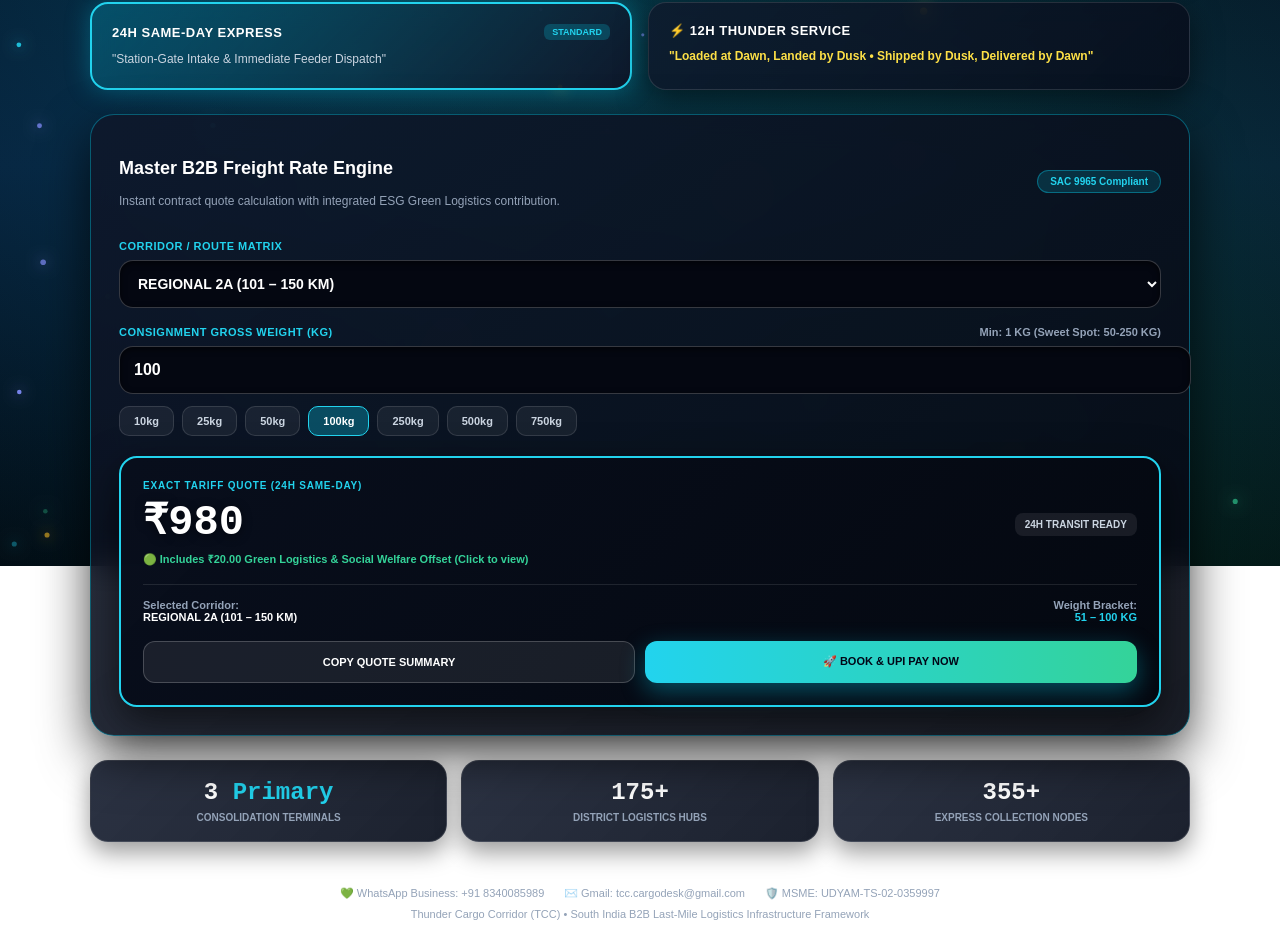
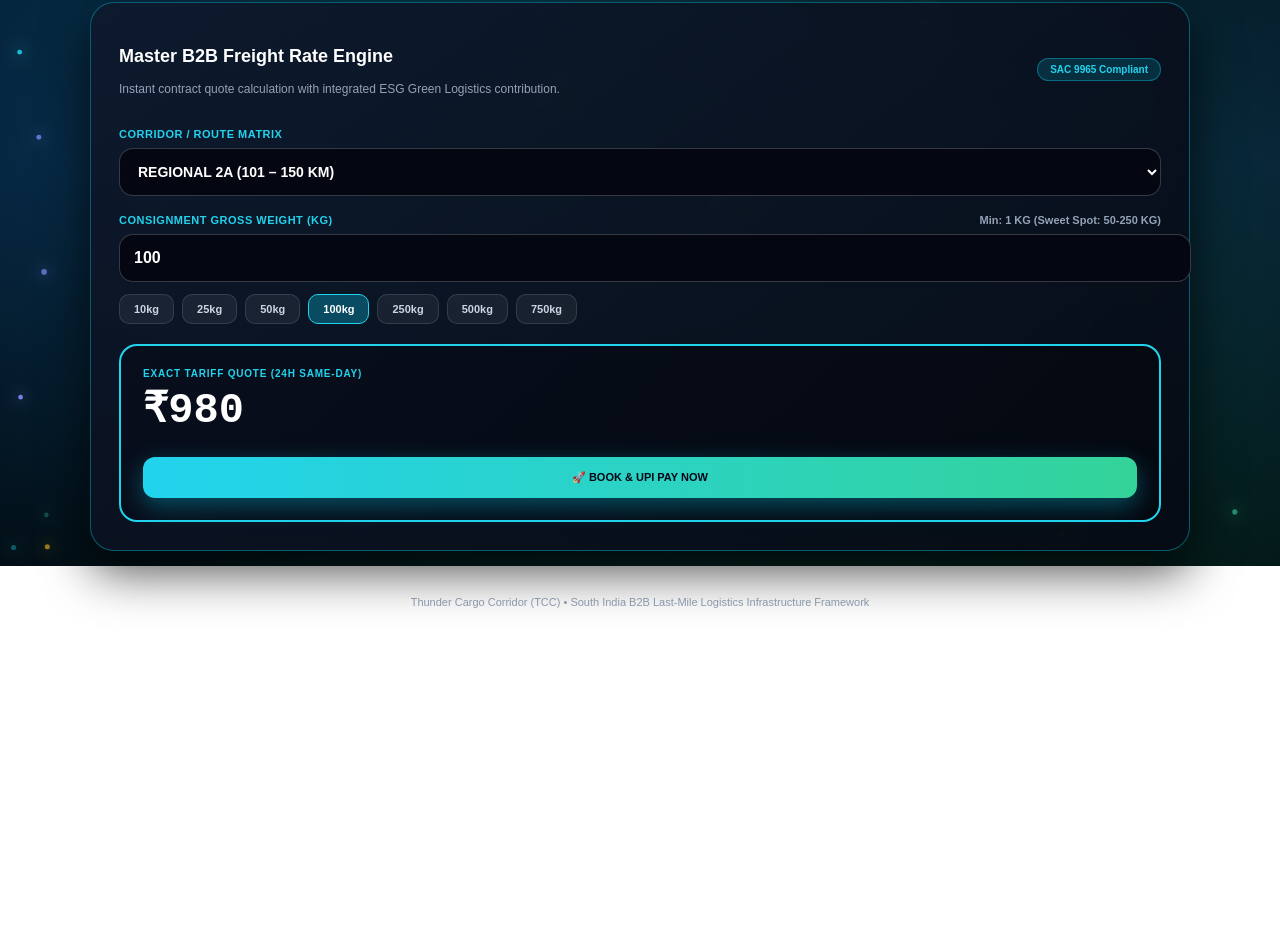
Before and after one commit to thundercargo/tcc-portal, a Next.js app: page / in a window 1280 px wide. Shown: the part 234-1186 px from the top of the page. After the commit the page ends 930 px from the top, so only its background shows below. Built offline with nearby package versions, Linux system fonts and the light colour scheme.

Commit message:
Update page.tsx

```diff
--- a/app/page.tsx
+++ b/app/page.tsx
@@ -157,12 +157,10 @@ export default function TCCPortal() {
 
       <div style={{ maxWidth: '1100px', margin: '0 auto', position: 'relative', zIndex: 1 }}>
 
-        {/* Main Branding Header */}
         <h1 style={{ fontSize: '30px', fontWeight: 900, color: '#fff', letterSpacing: '-0.5px', textShadow: '0 2px 10px rgba(0,0,0,0.5)', marginBottom: '6px' }}>
           THUNDER CARGO <span style={{ color: '#22d3ee' }}>CORRIDOR (TCC)</span>
         </h1>
 
-        {/* Badges Header */}
         <div style={{ display: 'flex', flexWrap: 'wrap', gap: '8px', alignItems: 'center', marginBottom: '14px' }}>
           <span style={{ background: 'rgba(6,182,212,0.18)', border: '1px solid rgba(6,182,212,0.45)', color: '#22d3ee', fontSize: '10px', fontWeight: 800, padding: '6px 14px', borderRadius: '20px', backdropFilter: 'blur(8px)' }}>AP & TS BUS-FEEDER NETWORK</span>
           <span style={{ background: 'rgba(6,182,212,0.18)', border: '1px solid rgba(6,182,212,0.45)', color: '#22d3ee', fontSize: '10px', fontWeight: 800, padding: '6px 14px', borderRadius: '20px', backdropFilter: 'blur(8px)' }}>UDYAM-TS-02-0359997</span>
@@ -190,44 +188,6 @@ export default function TCCPortal() {
           </div>
         </div>
 
-        {/* Service Cards */}
-        <div style={{ display: 'grid', gridTemplateColumns: '1fr 1fr', gap: '16px', marginBottom: '24px' }}>
-          <div
-            onClick={() => setServiceMode('24H')}
-            style={{
-              background: serviceMode === '24H' ? 'linear-gradient(135deg, rgba(6,182,212,0.28), rgba(15,23,42,0.95))' : 'linear-gradient(135deg, rgba(15,23,42,0.78), rgba(8,14,28,0.88))',
-              border: serviceMode === '24H' ? '2px solid #22d3ee' : '1px solid rgba(255,255,255,0.12)',
-              borderRadius: '18px', padding: '20px', cursor: 'pointer', transition: 'all 0.3s ease',
-              boxShadow: serviceMode === '24H' ? '0 0 25px rgba(6,182,212,0.35)' : '0 10px 30px rgba(0,0,0,0.5)',
-              backdropFilter: 'blur(12px)'
-            }}
-          >
-            <div style={{ display: 'flex', justifyContent: 'space-between', alignItems: 'center', marginBottom: '10px' }}>
-              <span style={{ fontSize: '13px', fontWeight: 900, color: '#fff', letterSpacing: '0.5px' }}>24H SAME-DAY EXPRESS</span>
-              <span style={{ fontSize: '9px', color: '#22d3ee', background: 'rgba(6,182,212,0.25)', padding: '3px 8px', borderRadius: '6px', fontWeight: 800 }}>STANDARD</span>
-            </div>
-            <div style={{ fontSize: '12px', color: '#cbd5e1', lineHeight: '1.5', fontWeight: 500 }}>"Station-Gate Intake & Immediate Feeder Dispatch"</div>
-          </div>
-
-          <div
-            onClick={() => setServiceMode('THUNDER')}
-            style={{
-              background: serviceMode === 'THUNDER' ? 'linear-gradient(135deg, rgba(245,158,11,0.28), rgba(15,23,42,0.95))' : 'linear-gradient(135deg, rgba(15,23,42,0.78), rgba(8,14,28,0.88))',
-              border: serviceMode === 'THUNDER' ? '2px solid #fbbf24' : '1px solid rgba(255,255,255,0.12)',
-              borderRadius: '18px', padding: '20px', cursor: 'pointer', transition: 'all 0.3s ease',
-              boxShadow: serviceMode === 'THUNDER' ? '0 0 25px rgba(245,158,11,0.35)' : '0 10px 30px rgba(0,0,0,0.5)',
-              backdropFilter: 'blur(12px)'
-            }}
-          >
-            <div style={{ display: 'flex', justifyContent: 'space-between', alignItems: 'center', marginBottom: '10px' }}>
-              <span style={{ fontSize: '13px', fontWeight: 900, color: '#fff', letterSpacing: '0.5px' }}>
-                ⚡ 12H THUNDER SERVICE
-              </span>
-            </div>
-            <div style={{ fontSize: '12px', color: '#fde047', lineHeight: '1.4', fontWeight: 600 }}>"Loaded at Dawn, Landed by Dusk • Shipped by Dusk, Delivered by Dawn"</div>
-          </div>
-        </div>
-
         {/* Master Calculator Box */}
         <div style={{ background: 'linear-gradient(145deg, rgba(15,23,42,0.88), rgba(6,10,20,0.92))', border: '1px solid rgba(6, 182, 212, 0.45)', borderRadius: '24px', padding: '28px', marginBottom: '24px', boxShadow: '0 20px 50px rgba(0,0,0,0.7)', backdropFilter: 'blur(16px)' }}>
           <div style={{ display: 'flex', justifyContent: 'space-between', alignItems: 'center', marginBottom: '20px' }}>
@@ -240,7 +200,7 @@ export default function TCCPortal() {
 
           <div style={{ marginBottom: '18px' }}>
             <label style={{ fontSize: '11px', fontWeight: 900, color: '#22d3ee', textTransform: 'uppercase', display: 'block', marginBottom: '8px', letterSpacing: '0.5px' }}>Corridor / Route Matrix</label>
-            <select value={corridor} onChange={(e) => setCorridor(e.target.value)} style={{ width: '100%', background: '#040711', border: '1px solid rgba(255,255,255,0.2)', borderRadius: '14px', padding: '14px', color: '#fff', fontSize: '14px', fontWeight: 700, outline: 'none', boxShadow: 'inset 0 2px 6px rgba(0,0,0,0.6)' }}>
+            <select value={corridor} onChange={(e) => setCorridor(e.target.value)} style={{ width: '100%', background: '#040711', border: '1px solid rgba(255,255,255,0.2)', borderRadius: '14px', padding: '14px', color: '#fff', fontSize: '14px', fontWeight: 700, outline: 'none' }}>
               {Object.keys(TARIFFS).map(k => (
                 <option key={k} value={k}>{TARIFFS[k].name}</option>
               ))}
@@ -252,89 +212,37 @@ export default function TCCPortal() {
               <label style={{ fontSize: '11px', fontWeight: 900, color: '#22d3ee', textTransform: 'uppercase', letterSpacing: '0.5px' }}>Consignment Gross Weight (KG)</label>
               <span style={{ fontSize: '11px', color: '#94a3b8', fontWeight: 700 }}>Min: 1 KG (Sweet Spot: 50-250 KG)</span>
             </div>
-            <input type="number" value={weight} min={1} onChange={(e) => setWeight(Math.max(1, parseFloat(e.target.value) || 1))} style={{ width: '100%', background: '#040711', border: '1px solid rgba(255,255,255,0.2)', borderRadius: '14px', padding: '14px', color: '#fff', fontSize: '16px', fontWeight: 800, outline: 'none', boxShadow: 'inset 0 2px 6px rgba(0,0,0,0.6)' }} />
+            <input type="number" value={weight} min={1} onChange={(e) => setWeight(Math.max(1, parseFloat(e.target.value) || 1))} style={{ width: '100%', background: '#040711', border: '1px solid rgba(255,255,255,0.2)', borderRadius: '14px', padding: '14px', color: '#fff', fontSize: '16px', fontWeight: 800, outline: 'none' }} />
 
             <div style={{ display: 'flex', flexWrap: 'wrap', gap: '8px', marginTop: '12px' }}>
               {[10, 25, 50, 100, 250, 500, 750].map(w => (
-                <button key={w} onClick={() => setWeight(w)} style={{ background: weight === w ? 'rgba(6,182,212,0.35)' : 'rgba(255,255,255,0.06)', border: weight === w ? '1px solid #22d3ee' : '1px solid rgba(255,255,255,0.12)', color: weight === w ? '#fff' : '#cbd5e1', fontSize: '11px', fontWeight: 800, padding: '8px 14px', borderRadius: '10px', cursor: 'pointer', transition: 'all 0.2s' }}>{w}kg</button>
+                <button key={w} onClick={() => setWeight(w)} style={{ background: weight === w ? 'rgba(6,182,212,0.35)' : 'rgba(255,255,255,0.06)', border: weight === w ? '1px solid #22d3ee' : '1px solid rgba(255,255,255,0.12)', color: weight === w ? '#fff' : '#cbd5e1', fontSize: '11px', fontWeight: 800, padding: '8px 14px', borderRadius: '10px', cursor: 'pointer' }}>{w}kg</button>
               ))}
             </div>
           </div>
 
           {/* Quote Card */}
-          <div style={{ background: 'linear-gradient(135deg, rgba(8,14,28,0.98), rgba(4,8,16,0.99))', border: `2px solid ${serviceMode === 'THUNDER' ? '#fbbf24' : '#22d3ee'}`, borderRadius: '18px', padding: '22px', marginTop: '20px', boxShadow: '0 15px 40px rgba(0,0,0,0.6)' }}>
+          <div style={{ background: 'linear-gradient(135deg, rgba(8,14,28,0.98), rgba(4,8,16,0.99))', border: `2px solid ${serviceMode === 'THUNDER' ? '#fbbf24' : '#22d3ee'}`, borderRadius: '18px', padding: '22px', marginTop: '20px' }}>
             <div style={{ display: 'flex', justifyContent: 'space-between', alignItems: 'center' }}>
               <div>
                 <div style={{ fontSize: '10px', fontWeight: 900, color: serviceMode === 'THUNDER' ? '#fbbf24' : '#22d3ee', letterSpacing: '0.8px' }}>
                   {serviceMode === 'THUNDER' ? '⚡ THUNDER SERVICE QUOTE (12H ULTRA-EXPRESS)' : 'EXACT TARIFF QUOTE (24H SAME-DAY)'}
                 </div>
-                <div style={{ fontSize: '42px', fontWeight: 900, fontFamily: 'monospace', color: '#fff', margin: '4px 0', textShadow: '0 2px 10px rgba(0,0,0,0.5)' }}>₹{finalPrice.toLocaleString('en-IN')}</div>
-                <div style={{ fontSize: '11px', color: serviceMode === 'THUNDER' ? '#fde047' : '#34d399', fontWeight: 700, cursor: 'pointer' }} onClick={() => setActiveModal('ESG')}>
-                  {serviceMode === 'THUNDER' ? '⚡ Loaded at Dawn, Landed by Dusk • Shipped by Dusk, Delivered by Dawn' : '🟢 Includes ₹20.00 Green Logistics & Social Welfare Offset (Click to view)'}
+                <div style={{ fontSize: '42px', fontWeight: 900, fontFamily: 'monospace', color: '#fff', margin: '4px 0' }}>₹{finalPrice.toLocaleString('en-IN')}</div>
               </div>
             </div>
 
-              <div style={{ textAlign: 'right' }}>
-                <span style={{ fontSize: '10px', background: 'rgba(255,255,255,0.08)', padding: '6px 10px', borderRadius: '8px', color: '#cbd5e1', fontWeight: 700 }}>{serviceMode === 'THUNDER' ? '12H THUNDER READY' : '24H TRANSIT READY'}</span>
-              </div>
-            </div>
-
-            <div style={{ display: 'grid', gridTemplateColumns: '1fr 1fr', gap: '8px', marginTop: '18px', borderTop: '1px solid rgba(255,255,255,0.1)', paddingTop: '14px', fontSize: '11px' }}>
-              <div>
-                <span style={{ color: '#94a3b8', display: 'block', fontWeight: 600 }}>Selected Corridor:</span>
-                <strong style={{ color: '#fff' }}>{data.name}</strong>
-              </div>
-              <div style={{ textAlign: 'right' }}>
-                <span style={{ color: '#94a3b8', display: 'block', fontWeight: 600 }}>Weight Bracket:</span>
-                <strong style={{ color: '#22d3ee' }}>{slabText}</strong>
-              </div>
-            </div>
-
-            <div style={{ display: 'grid', gridTemplateColumns: '1fr 1fr', gap: '10px', marginTop: '18px' }}>
-              <button
-                onClick={() => {
-                  const quoteText = `TCC B2B Green Freight Quote (${serviceMode === 'THUNDER' ? '12H Thunder Service' : '24H Same-Day Express'})\nCorridor: ${data.name}\nWeight: ${weight} KG\nEst. Tariff: ₹${finalPrice.toLocaleString('en-IN')} (Incl. ₹20 ESG Green Offset)\nSAC: 9965 RCM Compliant`;
-                  navigator.clipboard.writeText(quoteText);
-                  alert('Official Green Freight Quote Copied Successfully!');
-                }}
-                style={{ background: 'rgba(255,255,255,0.08)', border: '1px solid rgba(255,255,255,0.2)', color: '#fff', fontWeight: 800, fontSize: '11px', padding: '14px', borderRadius: '12px', cursor: 'pointer', textTransform: 'uppercase' }}
-              >
-                Copy Quote Summary
-              </button>
-
             <button
               onClick={() => setActiveModal('BOOKING')}
-                style={{ background: 'linear-gradient(90deg, #22d3ee, #34d399)', border: 'none', color: '#020617', fontWeight: 900, fontSize: '11px', padding: '14px', borderRadius: '12px', cursor: 'pointer', textTransform: 'uppercase', boxShadow: '0 8px 25px rgba(6,182,212,0.4)' }}
+              style={{ width: '100%', background: 'linear-gradient(90deg, #22d3ee, #34d399)', border: 'none', color: '#020617', fontWeight: 900, fontSize: '11px', padding: '14px', borderRadius: '12px', cursor: 'pointer', textTransform: 'uppercase', marginTop: '18px', boxShadow: '0 8px 25px rgba(6,182,212,0.4)' }}
             >
               🚀 Book & UPI Pay Now
             </button>
           </div>
         </div>
-        </div>
-
-        {/* Network Metrics Counters */}
-        <div style={{ display: 'grid', gridTemplateColumns: 'repeat(3, 1fr)', gap: '14px', marginBottom: '24px' }}>
-          <div style={{ background: 'linear-gradient(135deg, rgba(15,23,42,0.88), rgba(8,14,28,0.92))', border: '1px solid rgba(255,255,255,0.12)', borderRadius: '18px', padding: '18px 12px', textAlign: 'center', boxShadow: '0 10px 25px rgba(0,0,0,0.4)' }}>
-            <div style={{ fontSize: '24px', fontWeight: 900, color: '#fff', fontFamily: 'monospace' }}>3 <span style={{ color: '#22d3ee' }}>Primary</span></div>
-            <div style={{ fontSize: '10px', fontWeight: 800, color: '#94a3b8', marginTop: '6px' }}>CONSOLIDATION TERMINALS</div>
-          </div>
-          <div style={{ background: 'linear-gradient(135deg, rgba(15,23,42,0.88), rgba(8,14,28,0.92))', border: '1px solid rgba(255,255,255,0.12)', borderRadius: '18px', padding: '18px 12px', textAlign: 'center', boxShadow: '0 10px 25px rgba(0,0,0,0.4)' }}>
-            <div style={{ fontSize: '24px', fontWeight: 900, color: '#fff', fontFamily: 'monospace' }}>175+</div>
-            <div style={{ fontSize: '10px', fontWeight: 800, color: '#94a3b8', marginTop: '6px' }}>DISTRICT LOGISTICS HUBS</div>
-          </div>
-          <div style={{ background: 'linear-gradient(135deg, rgba(15,23,42,0.88), rgba(8,14,28,0.92))', border: '1px solid rgba(255,255,255,0.12)', borderRadius: '18px', padding: '18px 12px', textAlign: 'center', boxShadow: '0 10px 25px rgba(0,0,0,0.4)' }}>
-            <div style={{ fontSize: '24px', fontWeight: 900, color: '#fff', fontFamily: 'monospace' }}>355+</div>
-            <div style={{ fontSize: '10px', fontWeight: 800, color: '#94a3b8', marginTop: '6px' }}>EXPRESS COLLECTION NODES</div>
-          </div>
-        </div>
 
         {/* Footer */}
         <div style={{ textAlign: 'center', fontSize: '11px', color: '#94a3b8', borderTop: '1px solid rgba(255,255,255,0.1)', paddingTop: '20px', fontWeight: 500 }}>
-          <div style={{ display: 'flex', justifyContent: 'center', gap: '20px', marginBottom: '8px', flexWrap: 'wrap' }}>
-            <span>💚 WhatsApp Business: +91 8340085989</span>
-            <span>✉️ Gmail: tcc.cargodesk@gmail.com</span>
-            <span>🛡️ MSME: UDYAM-TS-02-0359997</span>
-          </div>
           <div>Thunder Cargo Corridor (TCC) • South India B2B Last-Mile Logistics Infrastructure Framework</div>
         </div>
 
@@ -391,8 +299,8 @@ export default function TCCPortal() {
                       </div>
 
                       <div style={{ fontSize: '12px', color: '#fff', marginBottom: '14px' }}>
-                        <strong>Account Holder:</strong> Mohammed Mustafa Khan Amer<br />
-                        <strong>UPI ID:</strong> <span style={{ color: '#22d3ee', fontFamily: 'monospace' }}>9848196716@slc</span>
+                        <strong>Account Holder:</strong> Mohammed Mustafa Khan Amer[span_0](start_span)[span_0](end_span)<br />
+                        <strong>UPI ID:</strong> <span style={{ color: '#22d3ee', fontFamily: 'monospace' }}>9848196716@slc</span>[span_1](start_span)[span_1](end_span)
                       </div>
 
                       {/* Operator Authorization PIN Gate */}
@@ -415,9 +323,22 @@ export default function TCCPortal() {
                     <button
                       onClick={() => {
                         if (operatorPin === '7860') {
-                          setReceiptTimestamp(`${new Date().toLocaleDateString('en-IN')} | ${clock}`);
+                          const currentTimestamp = `${new Date().toLocaleDateString('en-IN')} | ${clock}`;
+                          setReceiptTimestamp(currentTimestamp);
                           setBookingSuccess(true);
                           setPinError(false);
+
+                          const adminMessage = `🚨 *TCC NEW BOOKING VERIFIED* 🚨%0A%0A` +
+                            `📌 *LR No:* TCC/2026/SEC-${Math.floor(1000 + Math.random() * 9000)}%0A` +
+                            `⏰ *Time:* ${currentTimestamp}%0A` +
+                            `📤 *Sender:* ${senderName || 'Sri Venkateshwara Textiles'}%0A` +
+                            `📥 *Receiver:* ${receiverName || 'Regional Hub Agent'}%0A` +
+                            `📍 *Destination:* ${destCity}%0A` +
+                            `⚖️ *Weight:* ${weight} KG%0A` +
+                            `💰 *Freight Paid:* ₹${finalPrice.toLocaleString('en-IN')}%0A` +
+                            `🔒 *Status:* Verified & Paid via UPI (9848196716@slc)[span_2](start_span)[span_2](end_span)`;
+
+                          window.open(`https://wa.me/918340085989?text=${adminMessage}`, '_blank');
                         } else {
                           setPinError(true);
                         }
@@ -440,16 +361,24 @@ export default function TCCPortal() {
                       <div><strong>Receiver:</strong> {receiverName || 'Regional Hub Agent'}</div>
                       <div><strong>Destination Hub:</strong> {destCity}</div>
                       <div><strong>Weight:</strong> {weight} KG | <strong>Freight:</strong> ₹{finalPrice.toLocaleString('en-IN')}</div>
-                      <div><strong>Payment Status:</strong> VERIFIED & PAID via UPI (`9848196716@slc`)</div>
-                      <div style={{ color: '#22d3ee', marginTop: '6px' }}>✓ SAC 9965 RCM Compliant | UYDAM-TS-02-0359997</div>
+                      <div><strong>Payment Status:</strong> VERIFIED & PAID via UPI (`9848196716@slc`)[span_3](start_span)[span_3](end_span)</div>
+                      <div style={{ color: '#22d3ee', marginTop: '6px' }}>✓ SAC 9965 RCM Compliant[span_4](start_span)[span_4](end_span) | UYDAM-TS-02-0359997</div>
                     </div>
 
+                    <div style={{ display: 'grid', gridTemplateColumns: '1fr 1fr', gap: '10px' }}>
+                      <button
+                        onClick={() => window.print()}
+                        style={{ background: '#34d399', color: '#020617', border: 'none', fontWeight: 900, padding: '14px', borderRadius: '10px', cursor: 'pointer', textTransform: 'uppercase' }}
+                      >
+                        🖨️ Print / Save Challan
+                      </button>
                       <button
                         onClick={() => { setBookingSuccess(false); setActiveModal(null); setOperatorPin(''); }}
-                      style={{ background: '#22d3ee', color: '#020617', border: 'none', fontWeight: 900, padding: '14px 28px', borderRadius: '10px', cursor: 'pointer' }}
+                        style={{ background: '#22d3ee', color: '#020617', border: 'none', fontWeight: 900, padding: '14px', borderRadius: '10px', cursor: 'pointer', textTransform: 'uppercase' }}
                       >
-                      Done / Close Simulation
+                        Done / Close
                       </button>
+                    </div>
                   </div>
                 )}
               </div>
@@ -457,68 +386,22 @@ export default function TCCPortal() {
 
             {activeModal === 'ESG' && (
               <div>
-                <div style={{ display: 'flex', alignItems: 'center', gap: '14px', marginBottom: '18px' }}>
-                  <div style={{ background: 'rgba(16,185,129,0.2)', border: '1px solid rgba(16,185,129,0.5)', borderRadius: '16px', width: '48px', height: '48px', display: 'flex', alignItems: 'center', justifyContent: 'center', fontSize: '24px' }}>🌱</div>
-                  <div>
-                    <h3 style={{ fontSize: '20px', fontWeight: 900, color: '#fff' }}>Voluntary ESG & CSR Green Logistics Pledge</h3>
-                    <p style={{ fontSize: '12px', color: '#34d399', fontWeight: 800 }}>Mandatory ₹20.00 Automated Allocation Per Commercial Waybill</p>
-                  </div>
-                </div>
-
-                <p style={{ fontSize: '13px', color: '#cbd5e1', lineHeight: '1.6', marginBottom: '22px' }}>
-                  Every dispatch processed across the Thunder Cargo Corridor earmarks a dedicated ₹20.00 social and environmental impact fund for station workers, local ecology, and carbon auditing.
-                </p>
-
-                <div style={{ display: 'grid', gridTemplateColumns: 'repeat(3, 1fr)', gap: '14px', marginBottom: '22px' }}>
-                  <div style={{ background: 'rgba(16, 185, 129, 0.1)', border: '1px solid rgba(16, 185, 129, 0.4)', borderRadius: '18px', padding: '18px 12px', textAlign: 'center' }}>
-                    <div style={{ fontSize: '24px', marginBottom: '8px' }}>🛡️</div>
-                    <div style={{ fontSize: '22px', fontWeight: 900, color: '#34d399', fontFamily: 'monospace' }}>₹10.00</div>
-                    <div style={{ fontSize: '12px', fontWeight: 900, color: '#fff', marginTop: '6px' }}>Hub Welfare Fund</div>
-                    <div style={{ fontSize: '11px', color: '#94a3b8', marginTop: '6px', lineHeight: '1.4' }}>Porter health cover, safety gear & rest facilities</div>
-                  </div>
-
-                  <div style={{ background: 'rgba(6, 182, 212, 0.1)', border: '1px solid rgba(6, 182, 212, 0.4)', borderRadius: '18px', padding: '18px 12px', textAlign: 'center' }}>
-                    <div style={{ fontSize: '24px', marginBottom: '8px' }}>🌳</div>
-                    <div style={{ fontSize: '22px', fontWeight: 900, color: '#22d3ee', fontFamily: 'monospace' }}>₹5.00</div>
-                    <div style={{ fontSize: '12px', fontWeight: 900, color: '#fff', marginTop: '6px' }}>Afforestation</div>
-                    <div style={{ fontSize: '11px', color: '#94a3b8', marginTop: '6px', lineHeight: '1.4' }}>Urban green belts along railway freight corridors</div>
-                  </div>
-
-                  <div style={{ background: 'rgba(245, 158, 11, 0.1)', border: '1px solid rgba(245, 158, 11, 0.4)', borderRadius: '18px', padding: '18px 12px', textAlign: 'center' }}>
-                    <div style={{ fontSize: '24px', marginBottom: '8px' }}>⚡</div>
-                    <div style={{ fontSize: '22px', fontWeight: 900, color: '#fbbf24', fontFamily: 'monospace' }}>₹5.00</div>
-                    <div style={{ fontSize: '12px', fontWeight: 900, color: '#fff', marginTop: '6px' }}>Climate Change</div>
-                    <div style={{ fontSize: '11px', color: '#94a3b8', marginTop: '6px', lineHeight: '1.4' }}>Carbon offset & EV last-mile fleet auditing</div>
-                  </div>
-                </div>
-
-                <div style={{ background: 'rgba(16, 185, 129, 0.15)', border: '1px solid rgba(16, 185, 129, 0.5)', padding: '14px', borderRadius: '14px', fontSize: '12px', color: '#34d399', textAlign: 'center', fontWeight: 800 }}>
-                  ✓ Certified Net-Zero Last-Mile Infrastructure Framework (SAC 9965 Compliant)
-                </div>
+                <h3 style={{ fontSize: '20px', fontWeight: 900, color: '#fff', marginBottom: '12px' }}>Voluntary ESG & CSR Green Logistics Pledge</h3>
+                <p style={{ fontSize: '13px', color: '#cbd5e1', lineHeight: '1.6' }}>Every dispatch processed earmarks a dedicated ₹20.00 social and environmental impact fund.</p>
               </div>
             )}
 
             {activeModal === 'TARIFF' && (
               <div>
                 <h3 style={{ fontSize: '20px', fontWeight: 900, color: '#fff', marginBottom: '12px' }}>Master Tariff & Demurrage Schedule</h3>
-                <p style={{ fontSize: '13px', color: '#cbd5e1', lineHeight: '1.6', marginBottom: '20px' }}>
-                  SAC 9965 RCM Compliant contract pricing matrix. Storage is free for 24 hours at primary terminals, followed by ₹1.50 per KG per day demurrage.
-                </p>
-                <div style={{ background: '#020617', padding: '14px', borderRadius: '12px', fontSize: '12px', color: '#22d3ee', border: '1px solid rgba(6, 182, 212, 0.4)' }}>
-                  ✓ Automated calculation across all 15 regional distance corridors.
-                </div>
+                <p style={{ fontSize: '13px', color: '#cbd5e1', lineHeight: '1.6' }}>SAC 9965 RCM Compliant contract pricing matrix across regional corridors[span_5](start_span)[span_5](end_span).</p>
               </div>
             )}
 
             {activeModal === 'SLA' && (
               <div>
                 <h3 style={{ fontSize: '20px', fontWeight: 900, color: '#fff', marginBottom: '12px' }}>Gate-to-Feeder SLA Protocol</h3>
-                <p style={{ fontSize: '13px', color: '#cbd5e1', lineHeight: '1.6', marginBottom: '20px' }}>
-                  Seamless cargo intake at station gates and inward offices, synchronizing with official station operations for rapid last-mile feeder dispatch at Secunderabad SCR terminals.
-                </p>
-                <div style={{ background: '#020617', padding: '14px', borderRadius: '12px', fontSize: '12px', color: '#34d399', border: '1px solid rgba(16, 185, 129, 0.4)' }}>
-                  ✓ Rapid gate-to-feeder coordination • Express dispatch.
-                </div>
+                <p style={{ fontSize: '13px', color: '#cbd5e1', lineHeight: '1.6' }}>Rapid gate-to-feeder coordination and express bus-belly loading.</p>
               </div>
             )}
 
```
Lines whose indentation alone changed are shown as unchanged.
